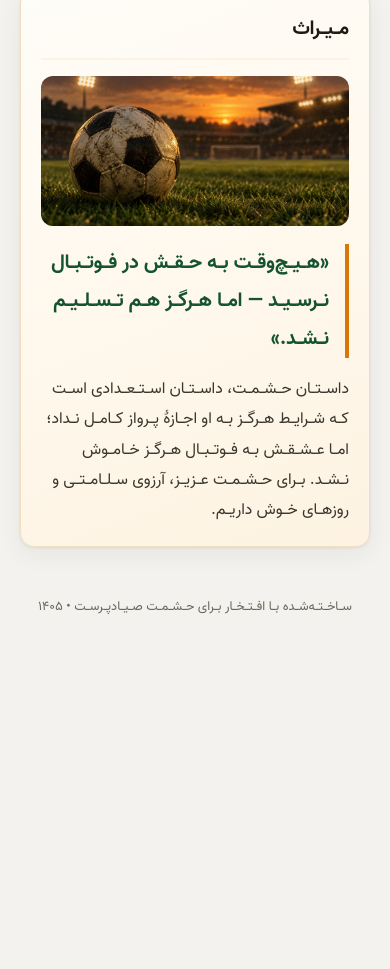
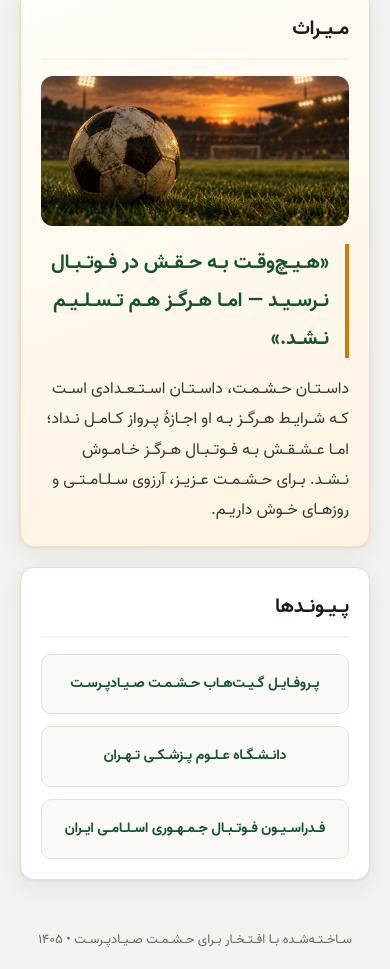
Before and after one commit to Mohamed454533/mohamed454533.github.io, a plain HTML site: page index.html in a window 390 px wide. Shown: the part 4015-4984 px from the top of the page. Before the commit the page ends 4650 px from the top, so only its background shows below. Drawn offline with Linux system fonts and the light colour scheme.

Commit message:
Add links section (GitHub profile backlink + authoritative external links); store profile README source

```diff
--- a/index.html
+++ b/index.html
@@ -102,6 +102,7 @@
         <a href="#journey">مسیر فوتبال</a>
         <a href="#style">سبک بازی</a>
         <a href="#legacy">میراث</a>
+        <a href="#links">پیوندها</a>
       </div>
     </div>
   </nav>
@@ -248,6 +249,16 @@
       </p>
     </section>
 
+    <!-- Links -->
+    <section id="links" class="card reveal">
+      <h2>پیوندها</h2>
+      <div class="links-grid">
+        <a class="link-item" href="https://github.com/HeshmatSayad" target="_blank" rel="noopener">پروفایل گیت‌هاب حشمت صیادپرست</a>
+        <a class="link-item" href="https://www.tums.ac.ir/" target="_blank" rel="noopener">دانشگاه علوم پزشکی تهران</a>
+        <a class="link-item" href="https://www.ffiri.ir/" target="_blank" rel="noopener">فدراسیون فوتبال جمهوری اسلامی ایران</a>
+      </div>
+    </section>
+
   </main>
 
   <footer class="footer">
--- a/styles.css
+++ b/styles.css
@@ -293,6 +293,33 @@ img { display: block; max-width: 100%; }
   margin-bottom: 16px;
 }
 
+/* ---------- Links ---------- */
+.links-grid {
+  display: grid;
+  grid-template-columns: repeat(3, 1fr);
+  gap: 12px;
+}
+
+.link-item {
+  display: block;
+  text-align: center;
+  text-decoration: none;
+  color: var(--green-dark);
+  font-weight: 600;
+  font-size: 14px;
+  background: #faf9f6;
+  border: 1px solid var(--line);
+  border-radius: 10px;
+  padding: 16px 12px;
+  transition: background .2s, transform .2s, box-shadow .2s;
+}
+
+.link-item:hover {
+  background: var(--amber-soft);
+  transform: translateY(-3px);
+  box-shadow: var(--shadow);
+}
+
 /* ---------- Footer ---------- */
 .footer {
   text-align: center;
@@ -319,6 +346,7 @@ body.js .reveal.visible { opacity: 1; transform: none; }
   .card { padding: 20px; }
   .profile-body { padding: 0 20px 20px; }
   .style-grid { grid-template-columns: 1fr; }
+  .links-grid { grid-template-columns: 1fr; }
   .about-grid { grid-template-columns: 1fr; }
   .about-photo { max-width: 280px; margin: 0 auto; }
   .legacy-photo { height: 150px; }
```
Also changed, not shown: 1 other file.
